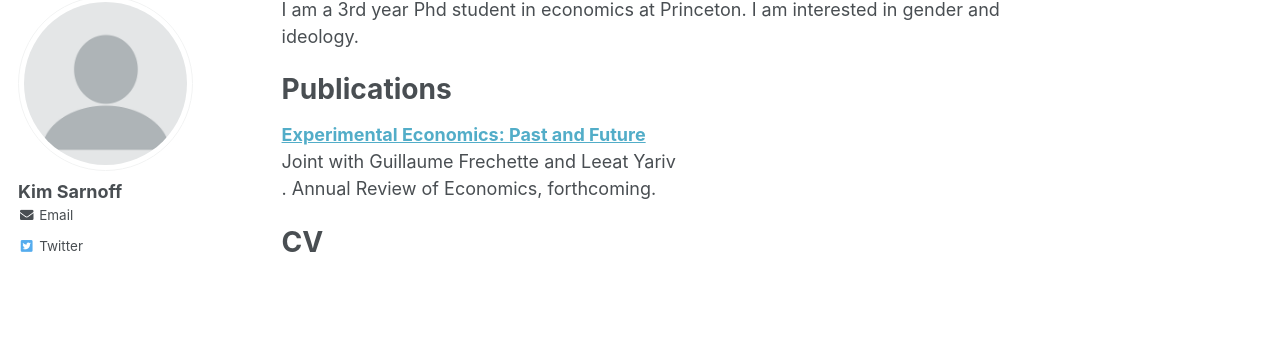
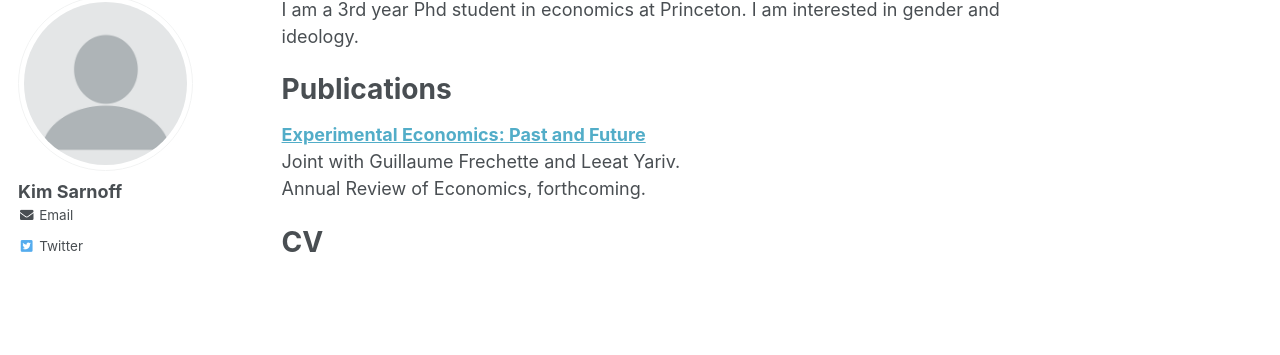
Before and after one commit to ksarnoff/ksarnoff.github.io, a Jekyll site: the page built from _pages/about.md, in a window 1280 px wide. Shown: the part 122-477 px from the top of the page. Built offline with Jekyll 4.4.1, drawn with Linux system fonts in a browser that asks for light colours.

```diff
--- a/_pages/about.md
+++ b/_pages/about.md
@@ -12,7 +12,7 @@ I am a 3rd year Phd student in economics at Princeton. I am interested in gender
 
 <h1> Publications </h1>
 <b>[Experimental Economics: Past and Future](ksarnoff.github.io/files/annRevExp.pdf)</b> <br>
-Joint with Guillaume Frechette and Leeat Yariv <br>.
+Joint with Guillaume Frechette and Leeat Yariv.  <br>
 Annual Review of Economics, forthcoming.
 
 <h1> CV </h1>
```
